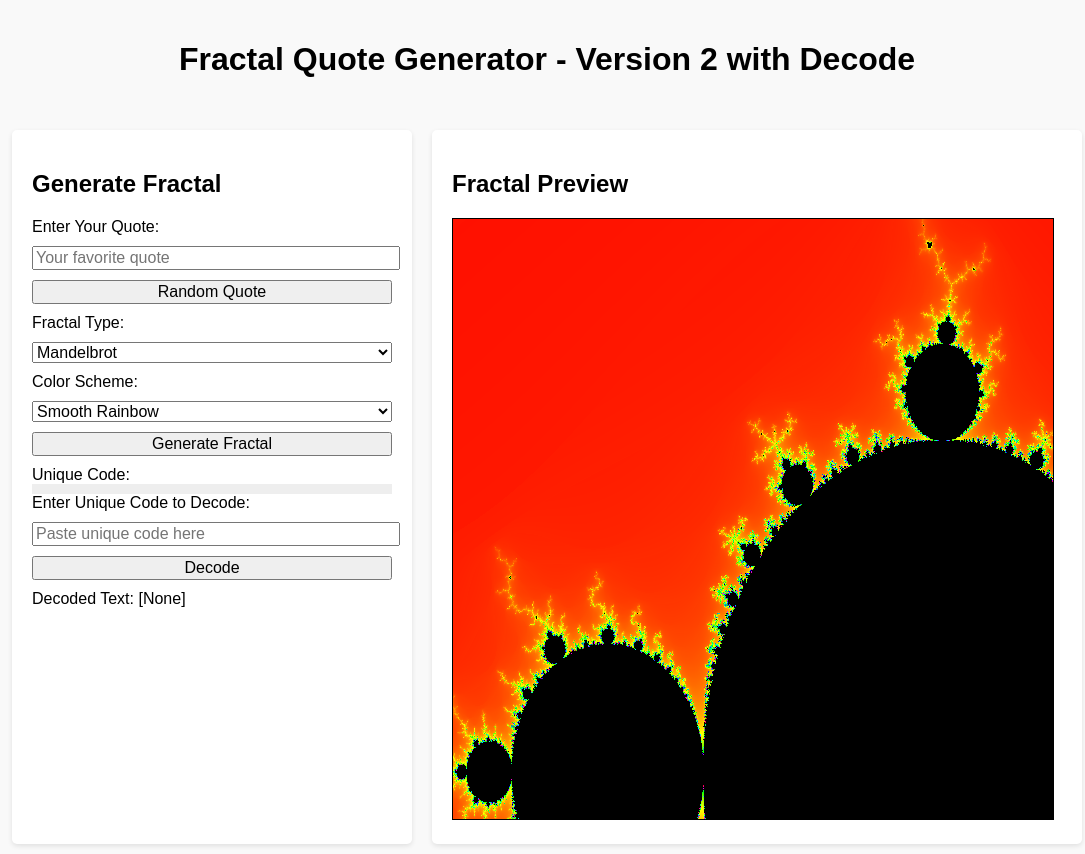
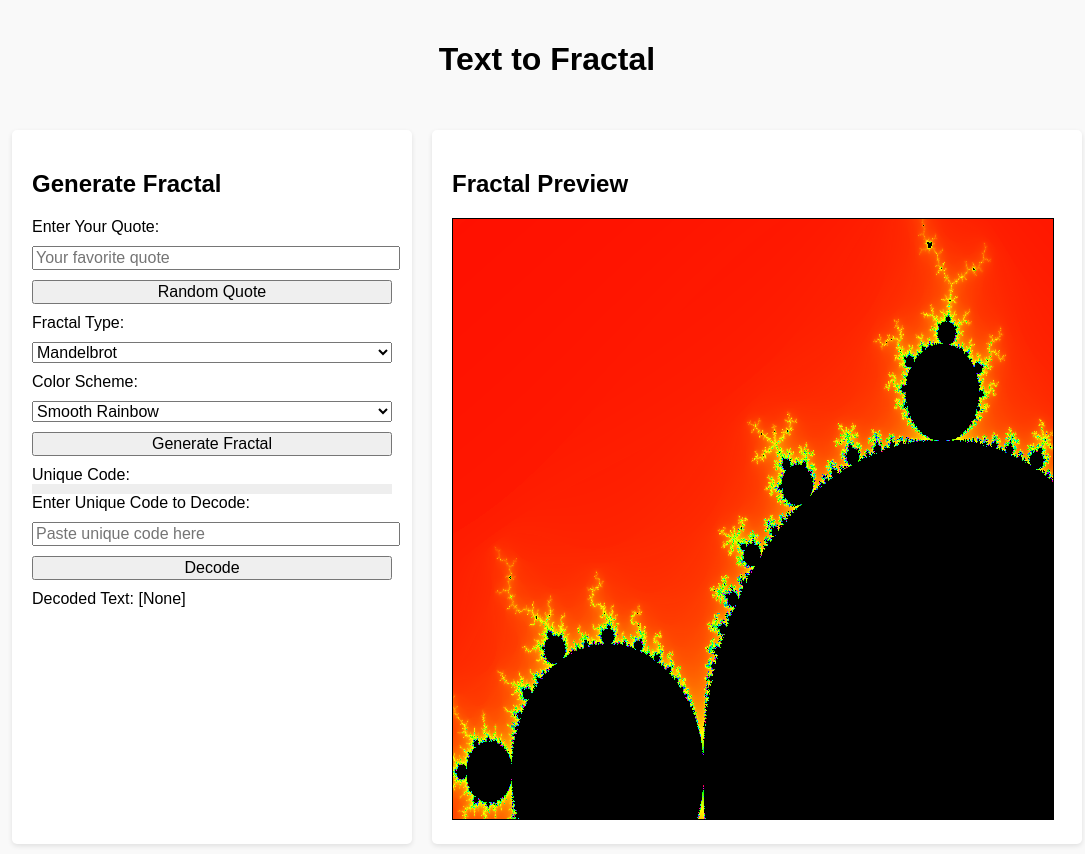
Before and after one commit to taehunkim-o/fractalgenerator, a plain HTML site: page index.html in a window 1280 px wide. Shown: the whole page, without its empty margins (93-1178 px from the left). Drawn offline with Linux system fonts and the light colour scheme.

Commit message:
Update index.html

```diff
--- a/index.html
+++ b/index.html
@@ -47,7 +47,7 @@
   </style>
 </head>
 <body>
-  <h1>Fractal Quote Generator - Version 2 with Decode</h1>
+  <h1>Text to Fractal</h1>
   <div class="container">
     <!-- Controls Section -->
     <div class="controls">
```
